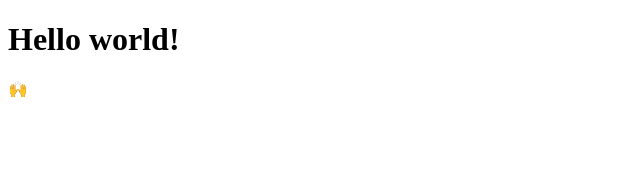
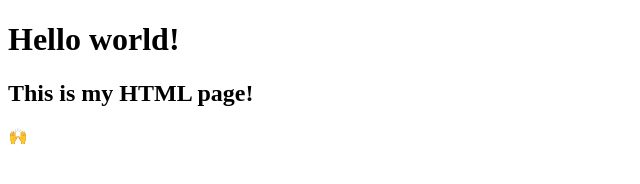
Before and after one commit to wcox2/my-awesome-project, a plain HTML site: page index.html in a window 1280 px wide. Shown: the whole page, without its empty margins (0-640 px from the left). Drawn offline with Linux system fonts and the light colour scheme.

Commit message:
Added "This is my HTML page"

```diff
--- a/index.html
+++ b/index.html
@@ -6,6 +6,7 @@
 <body>
 
 <h1>Hello world!</h1>
+  <h2>This is my HTML page!</h2>
 <p>🙌</p>
 
 </body>
```
